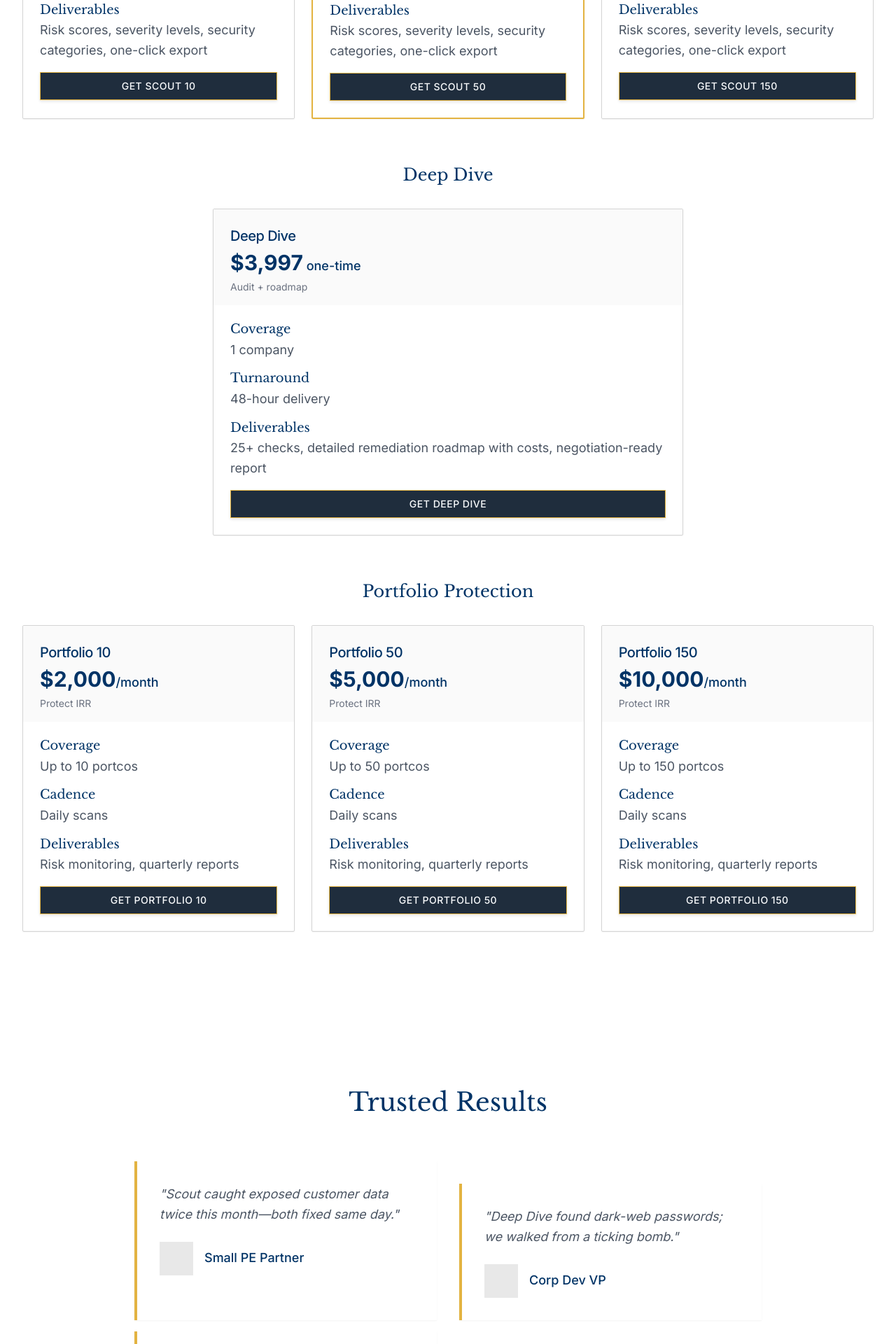
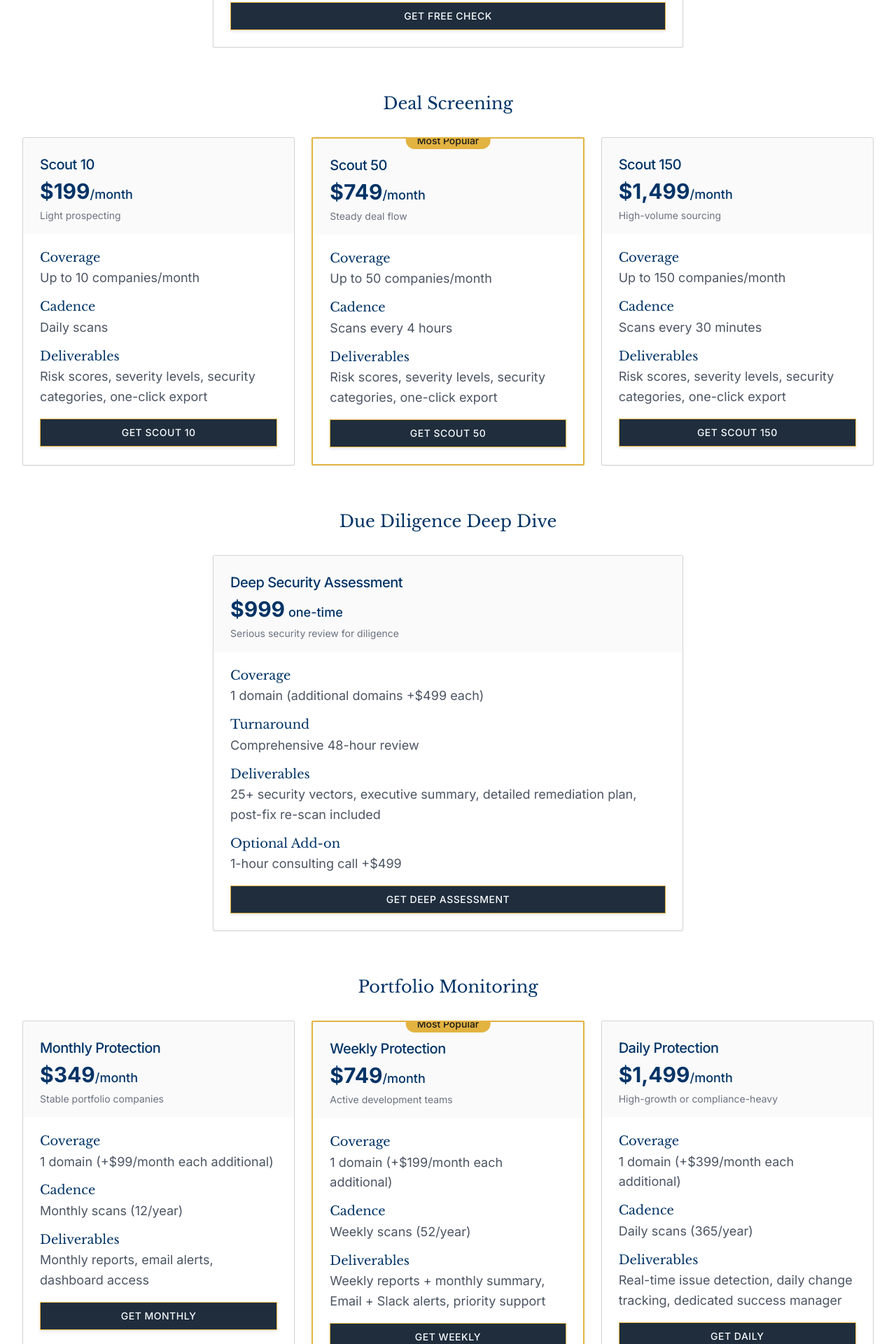
Before and after one commit to rrh1441/dbfe, a Next.js app: page / in a window 1280 px wide. Shown: the part 2880-4800 px from the top of the page at 70% size. Built offline with nearby package versions, Linux system fonts and the light colour scheme.

Commit message:
Revise DealBrief landing page content to improve clarity and engagement. Updated pricing descriptions, section headings, and button labels for better user understanding. Added a new "Free Security Check" section and enhanced details for existing offerings, including coverage and deliverables.

```diff
--- a/app/page.tsx
+++ b/app/page.tsx
@@ -355,18 +355,43 @@ export default function DealBrief() {
         <div className="max-w-7xl mx-auto px-6 lg:px-8">
           <div className="text-center mb-16">
             <h2 className="text-4xl font-medium text-[#003366] mb-4">Pricing</h2>
-            <p className="text-xl text-gray-600">Per-company, self-serve</p>
+            <p className="text-xl text-gray-600">Start free. Pay only when you need more.</p>
+          </div>
+
+          {/* Free Security Check */}
+          <div className="mb-16">
+            <h3 className="text-2xl font-medium text-[#003366] mb-8 text-center">Free Security Check</h3>
+            <div className="max-w-2xl mx-auto">
+              <Card className="border border-[#d4d4d4] rounded-lg overflow-hidden">
+                <CardHeader className="bg-[#fafafa] pb-4">
+                  <CardTitle className="text-xl font-medium text-[#003366]">Free Check</CardTitle>
+                  <div className="text-3xl font-bold text-[#003366] mt-2">$0</div>
+                  <p className="text-sm text-gray-500 mt-1">Perfect for testing us out</p>
+                </CardHeader>
+                <CardContent className="p-6 space-y-4">
+                  <div>
+                    <h4 className="font-medium text-[#003366] mb-1">Coverage</h4>
+                    <p className="text-gray-600">1 security check, 1 domain</p>
+                  </div>
+                  <div>
+                    <h4 className="font-medium text-[#003366] mb-1">Deliverables</h4>
+                    <p className="text-gray-600">Risk report with severity levels, estimated loss calculation</p>
+                  </div>
+                  <Button className="btn-primary w-full mt-4">Get Free Check</Button>
+                </CardContent>
+              </Card>
+            </div>
           </div>
 
           {/* Scout Tiers */}
           <div className="mb-16">
-            <h3 className="text-2xl font-medium text-[#003366] mb-8 text-center">Scout Tiers</h3>
+            <h3 className="text-2xl font-medium text-[#003366] mb-8 text-center">Deal Screening</h3>
             <div className="grid md:grid-cols-3 gap-6">
               <Card className="border border-[#d4d4d4] rounded-lg overflow-hidden">
                 <CardHeader className="bg-[#fafafa] pb-4">
                   <CardTitle className="text-xl font-medium text-[#003366]">Scout 10</CardTitle>
                   <div className="text-3xl font-bold text-[#003366] mt-2">$199<span className="text-lg font-medium">/month</span></div>
-                  <p className="text-sm text-gray-500 mt-1">≈ $0.66/scan</p>
+                  <p className="text-sm text-gray-500 mt-1">Light prospecting</p>
                 </CardHeader>
                 <CardContent className="p-6 space-y-4">
                   <div>
@@ -392,7 +417,7 @@ export default function DealBrief() {
                 <CardHeader className="bg-[#fafafa] pb-4 pt-6">
                   <CardTitle className="text-xl font-medium text-[#003366]">Scout 50</CardTitle>
                   <div className="text-3xl font-bold text-[#003366] mt-2">$749<span className="text-lg font-medium">/month</span></div>
-                  <p className="text-sm text-gray-500 mt-1">Most popular</p>
+                  <p className="text-sm text-gray-500 mt-1">Steady deal flow</p>
                 </CardHeader>
                 <CardContent className="p-6 space-y-4">
                   <div>
@@ -415,7 +440,7 @@ export default function DealBrief() {
                 <CardHeader className="bg-[#fafafa] pb-4">
                   <CardTitle className="text-xl font-medium text-[#003366]">Scout 150</CardTitle>
                   <div className="text-3xl font-bold text-[#003366] mt-2">$1,499<span className="text-lg font-medium">/month</span></div>
-                  <p className="text-sm text-gray-500 mt-1">Scale funds</p>
+                  <p className="text-sm text-gray-500 mt-1">High-volume sourcing</p>
                 </CardHeader>
                 <CardContent className="p-6 space-y-4">
                   <div>
@@ -436,105 +461,112 @@ export default function DealBrief() {
             </div>
           </div>
 
-          {/* Deep Dive */}
+          {/* Deep Security Assessment */}
           <div className="mb-16">
-            <h3 className="text-2xl font-medium text-[#003366] mb-8 text-center">Deep Dive</h3>
+            <h3 className="text-2xl font-medium text-[#003366] mb-8 text-center">Due Diligence Deep Dive</h3>
             <div className="max-w-2xl mx-auto">
               <Card className="border border-[#d4d4d4] rounded-lg overflow-hidden">
                 <CardHeader className="bg-[#fafafa] pb-4">
-                  <CardTitle className="text-xl font-medium text-[#003366]">Deep Dive</CardTitle>
-                  <div className="text-3xl font-bold text-[#003366] mt-2">$3,997<span className="text-lg font-medium"> one-time</span></div>
-                  <p className="text-sm text-gray-500 mt-1">Audit + roadmap</p>
+                  <CardTitle className="text-xl font-medium text-[#003366]">Deep Security Assessment</CardTitle>
+                  <div className="text-3xl font-bold text-[#003366] mt-2">$999<span className="text-lg font-medium"> one-time</span></div>
+                  <p className="text-sm text-gray-500 mt-1">Serious security review for diligence</p>
                 </CardHeader>
                 <CardContent className="p-6 space-y-4">
                   <div>
                     <h4 className="font-medium text-[#003366] mb-1">Coverage</h4>
-                    <p className="text-gray-600">1 company</p>
+                    <p className="text-gray-600">1 domain (additional domains +$499 each)</p>
                   </div>
                   <div>
                     <h4 className="font-medium text-[#003366] mb-1">Turnaround</h4>
-                    <p className="text-gray-600">48-hour delivery</p>
+                    <p className="text-gray-600">Comprehensive 48-hour review</p>
                   </div>
                   <div>
                     <h4 className="font-medium text-[#003366] mb-1">Deliverables</h4>
-                    <p className="text-gray-600">25+ checks, detailed remediation roadmap with costs, negotiation-ready report</p>
+                    <p className="text-gray-600">25+ security vectors, executive summary, detailed remediation plan, post-fix re-scan included</p>
                   </div>
-                  <Button className="btn-primary w-full mt-4">Get Deep Dive</Button>
+                  <div>
+                    <h4 className="font-medium text-[#003366] mb-1">Optional Add-on</h4>
+                    <p className="text-gray-600">1-hour consulting call +$499</p>
+                  </div>
+                  <Button className="btn-primary w-full mt-4">Get Deep Assessment</Button>
                 </CardContent>
               </Card>
             </div>
           </div>
 
-          {/* Portfolio Protection */}
+          {/* Portfolio Monitoring */}
           <div className="mb-16">
-            <h3 className="text-2xl font-medium text-[#003366] mb-8 text-center">Portfolio Protection</h3>
+            <h3 className="text-2xl font-medium text-[#003366] mb-8 text-center">Portfolio Monitoring</h3>
             <div className="grid md:grid-cols-3 gap-6">
               <Card className="border border-[#d4d4d4] rounded-lg overflow-hidden">
                 <CardHeader className="bg-[#fafafa] pb-4">
-                  <CardTitle className="text-xl font-medium text-[#003366]">Portfolio 10</CardTitle>
-                  <div className="text-3xl font-bold text-[#003366] mt-2">$2,000<span className="text-lg font-medium">/month</span></div>
-                  <p className="text-sm text-gray-500 mt-1">Protect IRR</p>
+                  <CardTitle className="text-xl font-medium text-[#003366]">Monthly Protection</CardTitle>
+                  <div className="text-3xl font-bold text-[#003366] mt-2">$349<span className="text-lg font-medium">/month</span></div>
+                  <p className="text-sm text-gray-500 mt-1">Stable portfolio companies</p>
                 </CardHeader>
                 <CardContent className="p-6 space-y-4">
                   <div>
                     <h4 className="font-medium text-[#003366] mb-1">Coverage</h4>
-                    <p className="text-gray-600">Up to 10 portcos</p>
+                    <p className="text-gray-600">1 domain (+$99/month each additional)</p>
                   </div>
                   <div>
                     <h4 className="font-medium text-[#003366] mb-1">Cadence</h4>
-                    <p className="text-gray-600">Daily scans</p>
+                    <p className="text-gray-600">Monthly scans (12/year)</p>
                   </div>
                   <div>
                     <h4 className="font-medium text-[#003366] mb-1">Deliverables</h4>
-                    <p className="text-gray-600">Risk monitoring, quarterly reports</p>
+                    <p className="text-gray-600">Monthly reports, email alerts, dashboard access</p>
                   </div>
-                  <Button className="btn-primary w-full mt-4">Get Portfolio 10</Button>
+                  <Button className="btn-primary w-full mt-4">Get Monthly</Button>
+                </CardContent>
+              </Card>
+
+              <Card className="border-2 border-[#E3B341] rounded-lg overflow-hidden relative">
+                <div className="absolute -top-3 left-1/2 transform -translate-x-1/2">
+                  <span className="bg-[#E3B341] text-[#1a1a1a] px-4 py-1 rounded-full text-sm font-medium">Most Popular</span>
+                </div>
+                <CardHeader className="bg-[#fafafa] pb-4 pt-6">
+                  <CardTitle className="text-xl font-medium text-[#003366]">Weekly Protection</CardTitle>
+                  <div className="text-3xl font-bold text-[#003366] mt-2">$749<span className="text-lg font-medium">/month</span></div>
+                  <p className="text-sm text-gray-500 mt-1">Active development teams</p>
+                </CardHeader>
+                <CardContent className="p-6 space-y-4">
+                  <div>
+                    <h4 className="font-medium text-[#003366] mb-1">Coverage</h4>
+                    <p className="text-gray-600">1 domain (+$199/month each additional)</p>
+                  </div>
+                  <div>
+                    <h4 className="font-medium text-[#003366] mb-1">Cadence</h4>
+                    <p className="text-gray-600">Weekly scans (52/year)</p>
+                  </div>
+                  <div>
+                    <h4 className="font-medium text-[#003366] mb-1">Deliverables</h4>
+                    <p className="text-gray-600">Weekly reports + monthly summary, Email + Slack alerts, priority support</p>
+                  </div>
+                  <Button className="btn-primary w-full mt-4">Get Weekly</Button>
                 </CardContent>
               </Card>
 
               <Card className="border border-[#d4d4d4] rounded-lg overflow-hidden">
                 <CardHeader className="bg-[#fafafa] pb-4">
-                  <CardTitle className="text-xl font-medium text-[#003366]">Portfolio 50</CardTitle>
-                  <div className="text-3xl font-bold text-[#003366] mt-2">$5,000<span className="text-lg font-medium">/month</span></div>
-                  <p className="text-sm text-gray-500 mt-1">Protect IRR</p>
+                  <CardTitle className="text-xl font-medium text-[#003366]">Daily Protection</CardTitle>
+                  <div className="text-3xl font-bold text-[#003366] mt-2">$1,499<span className="text-lg font-medium">/month</span></div>
+                  <p className="text-sm text-gray-500 mt-1">High-growth or compliance-heavy</p>
                 </CardHeader>
                 <CardContent className="p-6 space-y-4">
                   <div>
                     <h4 className="font-medium text-[#003366] mb-1">Coverage</h4>
-                    <p className="text-gray-600">Up to 50 portcos</p>
+                    <p className="text-gray-600">1 domain (+$399/month each additional)</p>
                   </div>
                   <div>
                     <h4 className="font-medium text-[#003366] mb-1">Cadence</h4>
-                    <p className="text-gray-600">Daily scans</p>
+                    <p className="text-gray-600">Daily scans (365/year)</p>
                   </div>
                   <div>
                     <h4 className="font-medium text-[#003366] mb-1">Deliverables</h4>
-                    <p className="text-gray-600">Risk monitoring, quarterly reports</p>
+                    <p className="text-gray-600">Real-time issue detection, daily change tracking, dedicated success manager</p>
                   </div>
-                  <Button className="btn-primary w-full mt-4">Get Portfolio 50</Button>
-                </CardContent>
-              </Card>
-
-              <Card className="border border-[#d4d4d4] rounded-lg overflow-hidden">
-                <CardHeader className="bg-[#fafafa] pb-4">
-                  <CardTitle className="text-xl font-medium text-[#003366]">Portfolio 150</CardTitle>
-                  <div className="text-3xl font-bold text-[#003366] mt-2">$10,000<span className="text-lg font-medium">/month</span></div>
-                  <p className="text-sm text-gray-500 mt-1">Protect IRR</p>
-                </CardHeader>
-                <CardContent className="p-6 space-y-4">
-                  <div>
-                    <h4 className="font-medium text-[#003366] mb-1">Coverage</h4>
-                    <p className="text-gray-600">Up to 150 portcos</p>
-                  </div>
-                  <div>
-                    <h4 className="font-medium text-[#003366] mb-1">Cadence</h4>
-                    <p className="text-gray-600">Daily scans</p>
-                  </div>
-                  <div>
-                    <h4 className="font-medium text-[#003366] mb-1">Deliverables</h4>
-                    <p className="text-gray-600">Risk monitoring, quarterly reports</p>
-                  </div>
-                  <Button className="btn-primary w-full mt-4">Get Portfolio 150</Button>
+                  <Button className="btn-primary w-full mt-4">Get Daily</Button>
                 </CardContent>
               </Card>
             </div>
```
